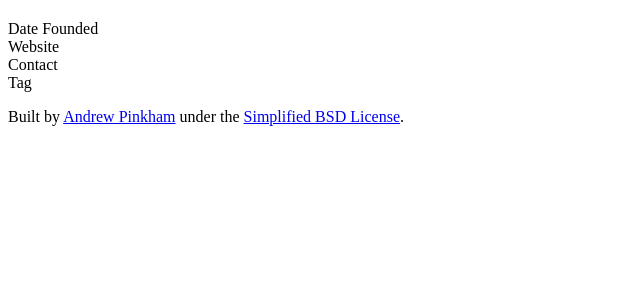
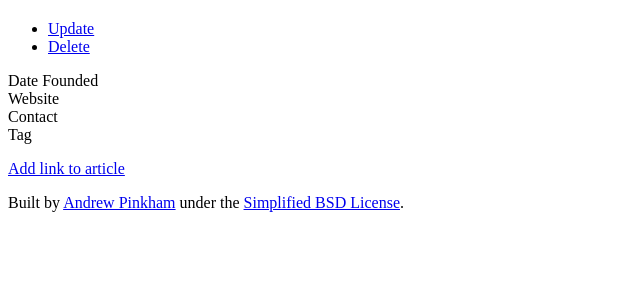
Before and after one commit to jambonrose/python-web-dev-21-2, a Django app: template src/templates/startup/detail.html in a window 1280 px wide. Shown: the part 88-388 px from the top of the page, without its empty margins (0-640 px from the left). Run offline with Django 3.2, Linux system fonts and the light colour scheme; the template is opened without the code that fills it, so the values that code supplies are empty.

Commit message:
🧁 Add navigation links to site [skip ci]

```diff
--- a/src/templates/post/list.html
+++ b/src/templates/post/list.html
@@ -5,6 +5,7 @@
 {% endblock %}
 
 {% block content %}
+  <p><a href="{% url 'post_create' %}">Write Blog Post</a><p>
   {% for post in post_list %}
     <article>
       <header>
--- a/src/templates/startup/detail.html
+++ b/src/templates/startup/detail.html
@@ -6,6 +6,20 @@
 
 {% block content %}
   <h2>{{ startup.name }}</h2>
+  <ul>
+    <li>
+      {# Wouldn't a model method be nicer than the call below? #}
+      <a href="{% url 'startup_update' startup.slug %}">
+        Update
+      </a>
+    </li>
+    <li>
+      {# Wouldn't a model method be nicer than the call below? #}
+      <a href="{% url 'startup_delete' startup.slug %}">
+        Delete
+      </a>
+    </li>
+  </ul>
   <dl>
     <dt>Date Founded</dt>
       <dd>{{ startup.founded_date|date:"F jS, Y" }}</dd>
@@ -25,11 +39,20 @@
   </dl>
   {{ startup.description|linebreaks }}
   <section>
+    {# Wouldn't a model method be nicer than the call below? #}
+    <p><a href="{% url 'newslink_create' startup.slug %}">
+      Add link to article
+    </a></p>
     <ul>
       {% for newslink in startup.newslink_set.all %}
         <li>
           <a href="{{ newslink.link }}">
             {{ newslink.title|title }}</a>
+          {# Wouldn't model methods be nicer than the calls below? #}
+          <a href="{% url 'newslink_update' startup.slug newslink.slug %}">
+            [Modify Link]</a>
+          <a href="{% url 'newslink_delete' startup.slug newslink.slug %}">
+            [Delete Link]</a>
         </li>
       {% endfor %}
     </ul>
--- a/src/templates/startup/list.html
+++ b/src/templates/startup/list.html
@@ -6,6 +6,7 @@
 
 {% block content %}
   <h2>Startup List</h2>
+  <p><a href="{% url 'startup_create' %}">Add Startup</a></p>
   <ul>
     {% for startup in startup_list %}
       <li>
--- a/src/templates/tag/list.html
+++ b/src/templates/tag/list.html
@@ -6,6 +6,7 @@
 
 {% block content %}
   <h2>Tag List</h2>
+  <p><a href="{% url 'tag_create' %}">Add New Tag</a><p>
   <ul>
     {% for tag in tag_list %}
       <li>
```
Also changed, not shown: src/templates/post/detail.html (+14 -0 lines), src/templates/tag/detail.html (+14 -0 lines).
